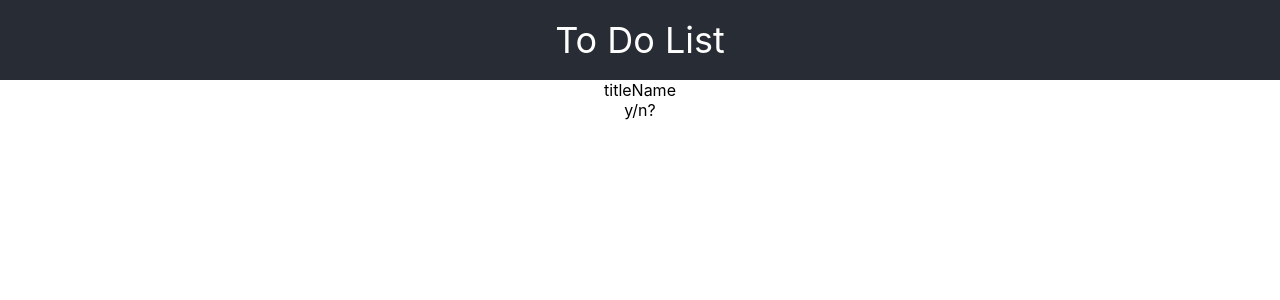
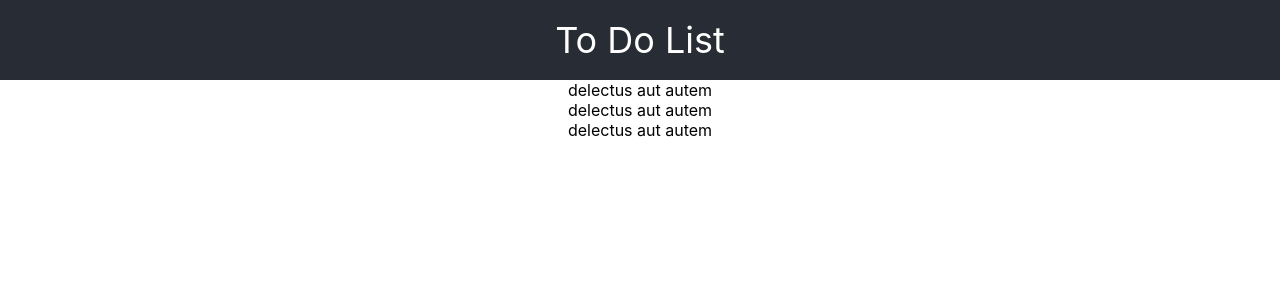
Before and after one commit to craigb0/ToDoList, a React (Create React App) app in the folder to-do-list/: page / in a window 1280 px wide. Shown: the top 300 px of the page. Built offline with nearby package versions, Linux system fonts and the light colour scheme.

Commit message:
Item List with Data Map Functionality

```diff
--- a/to-do-list/src/App.js
+++ b/to-do-list/src/App.js
@@ -1,7 +1,13 @@
 import './App.css';
 import React from 'react';
-import ToDoItem from './components/ToDoItem.js'
+import ItemList from './components/ItemList';
 
+
+const testData =[
+	{"title": "delectus aut autem","completed": false},
+	{"title": "delectus aut autem","completed": false},
+	{"title": "delectus aut autem","completed": false},
+];
 class App extends React.Component {
 	render() {
 		return (
@@ -11,7 +17,7 @@ class App extends React.Component {
 				</div>
 
 				<div className='App'>
-					<ToDoItem/>
+					<ItemList tasks={testData}/>
 				</div>
     		</div>
   		);
--- a/to-do-list/src/components/ItemList.js
+++ b/to-do-list/src/components/ItemList.js
@@ -1,7 +1,10 @@
+import ToDoItem from "./ToDoItem";
+
+
 const ItemList = (props) =>{
 	return(
 		<div>
-
+			{props.tasks.map((task) => <ToDoItem title={task.title} completed={task.completed}/>)}
 		</div>
 	);
 };
--- a/to-do-list/src/components/ToDoItem.js
+++ b/to-do-list/src/components/ToDoItem.js
@@ -1,12 +1,12 @@
 const ToDoItem = (props) => {
 	return(
-  <div classname="body">
+		<div classname="ToDoItemBody">
     		<div className="Title">
-      titleName
+      			{props.title}
     		</div>
 
     		<div className="Completion">
-        y/n?
+        		{props.completed}
       		</div>
     	</div>
   );
```
Lines whose indentation alone changed are shown as unchanged.
